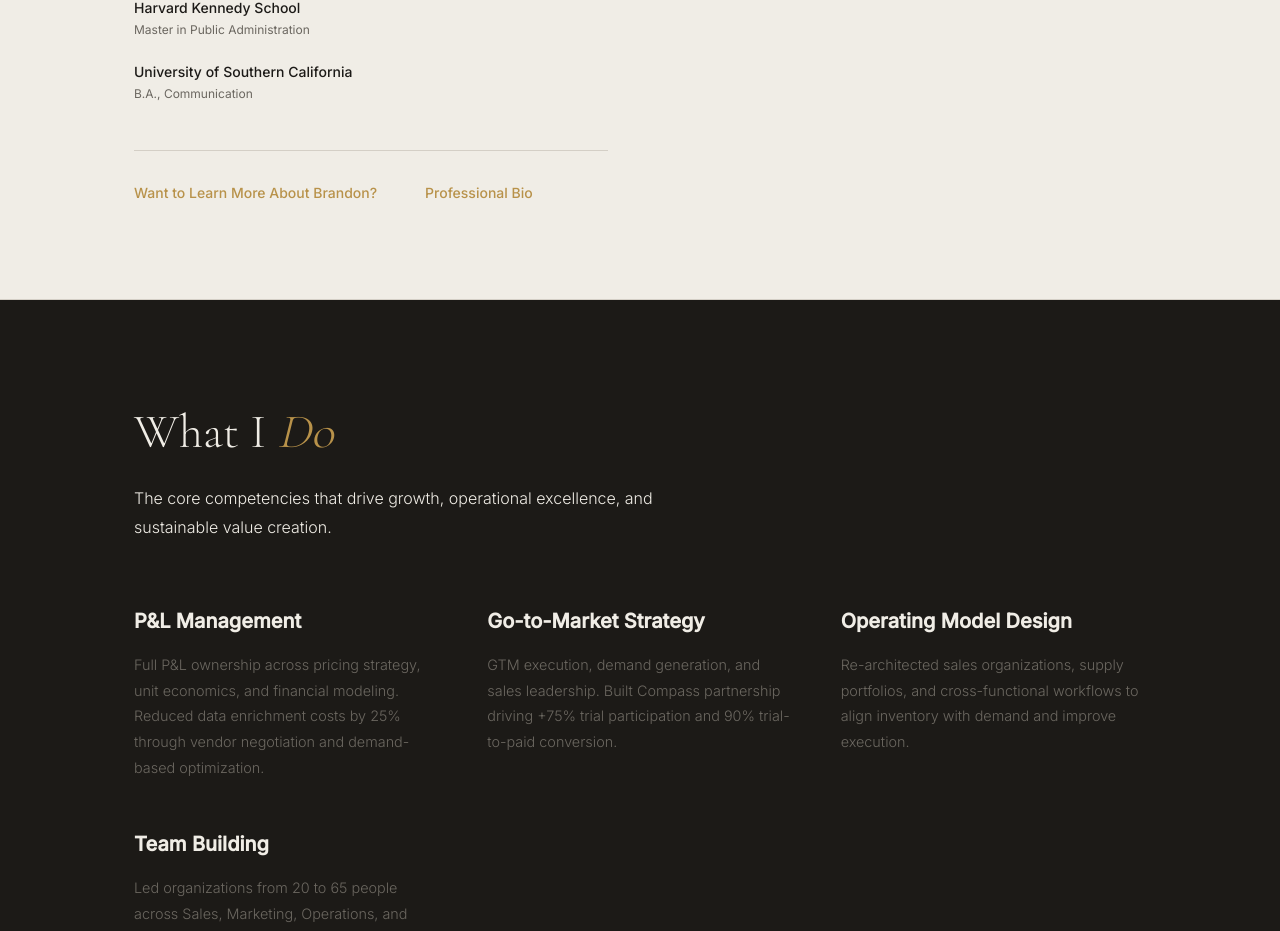
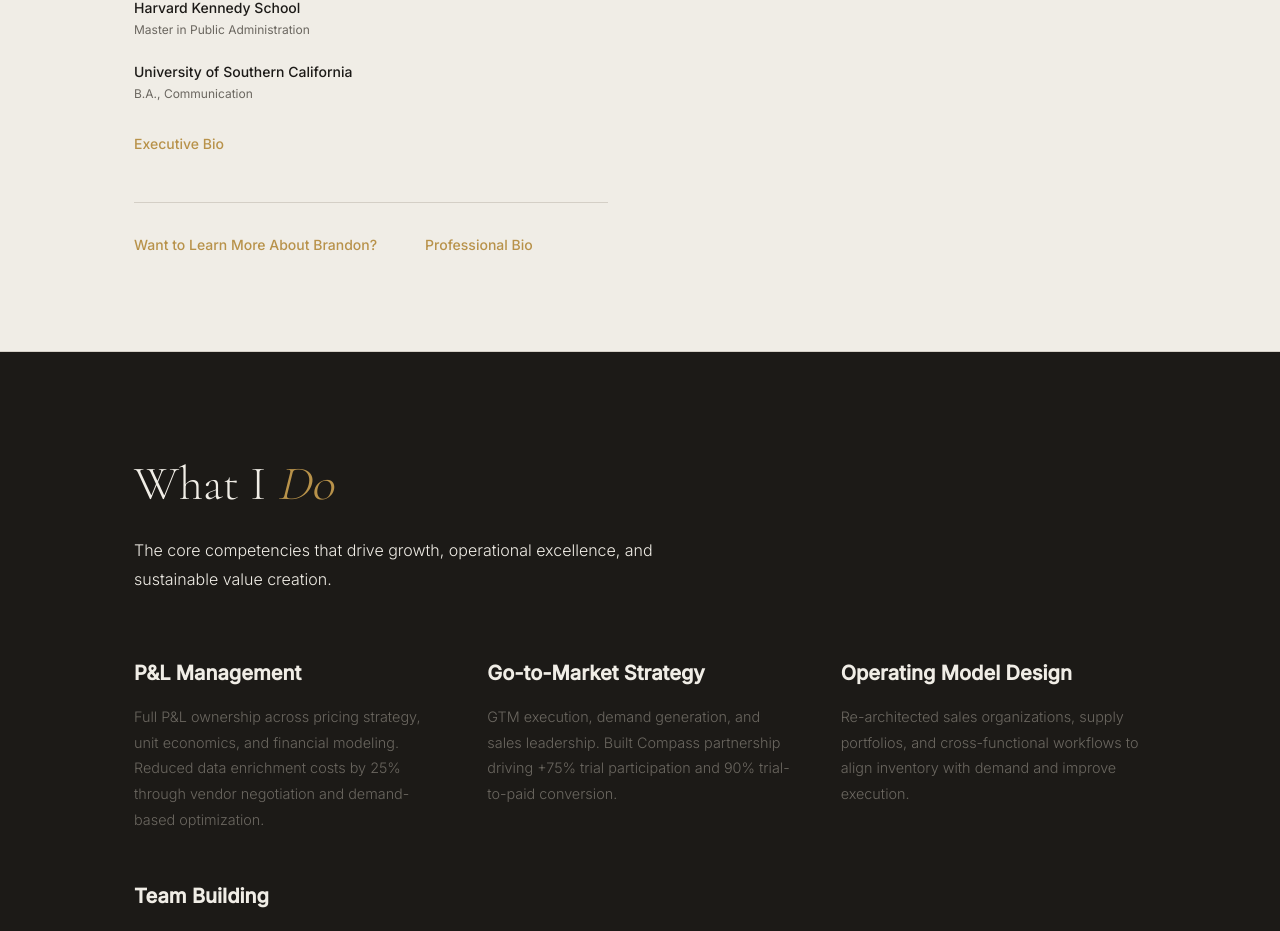
Before and after one commit to letsnavigatebmw/aperture-hospitality, a Next.js app: page /about in a window 1280 px wide. Shown: the part 1175-2106 px from the top of the page. Built offline with nearby package versions, Linux system fonts and the light colour scheme.

Commit message:
Add Executive Bio link underneath education section on About page

```diff
--- a/app/about/page.tsx
+++ b/app/about/page.tsx
@@ -53,6 +53,13 @@ export default function About() {
                     <p className="font-medium text-sm text-ink mb-1">University of Southern California</p>
                     <p className="text-xs text-muted">B.A., Communication</p>
                   </div>
+                </div>
+                <div className="mt-8">
+                  <p className="text-sm text-muted">
+                    <a href="https://drive.google.com/file/d/1C4ksHla5bttjS9S_on_dwylaBkkfqSLp/view?usp=drive_link" target="_blank" rel="noopener noreferrer" className="text-brass hover:text-brass-dim transition-colors font-medium">
+                      Executive Bio
+                    </a>
+                  </p>
                 </div>
               </div>
 
```
